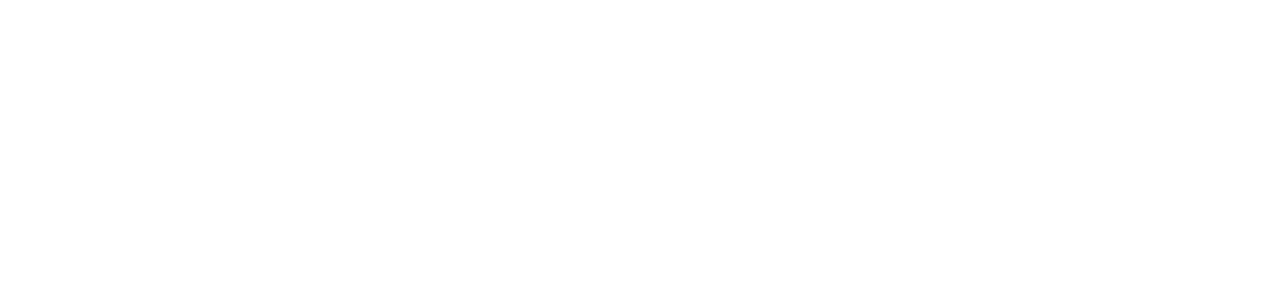
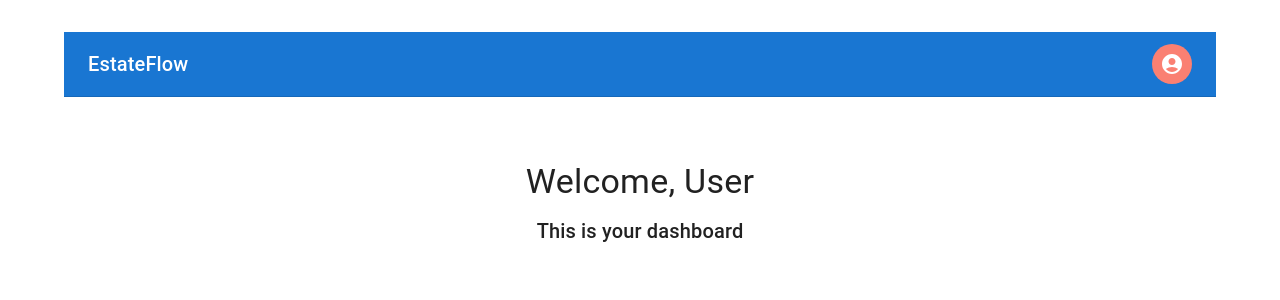
Before and after one commit to Irisvella/SOEN-390-W2024, a React (Vite) app in the folder web-app/: page /user in a window 1280 px wide. Before the commit this address had no page. Shown: the top 300 px of the page. Built offline with nearby package versions, Linux system fonts and the light colour scheme; the HTML template or start-up script is replaced by a standard one.

Commit message:
Quick template for welcome page after sign in

```diff
--- a/web-app/src/App.tsx
+++ b/web-app/src/App.tsx
@@ -3,7 +3,9 @@
 import { BrowserRouter as Router, Routes, Route } from 'react-router-dom';
 import SignUp from './components/Authentication/SignUp.jsx';
 import Login from './components/Authentication/Login.jsx';
+import ProfileDash from './components/ProfileDash.js';
 import './App.css';
+
 
 function App() {
   return (
@@ -12,6 +14,7 @@ function App() {
         <Route path="/Signup" element={<SignUp />} />
         {/* You can add more routes here */}
         <Route path="/login" element={<Login />} />
+        <Route path="/user" element={<ProfileDash />} />
         {/* <Route path="/" element={<Home />} /> */}
       </Routes>
     </Router>
--- /dev/null
+++ b/web-app/src/components/ProfileDash.tsx
@@ -0,0 +1,44 @@
+import React from 'react';
+import { AppBar, Box, Container, CssBaseline, Toolbar, Typography, IconButton, Avatar } from '@mui/material';
+import AccountCircleIcon from '@mui/icons-material/AccountCircle';
+
+const ProfileDash = () => {
+  // Assuming username can be fetched or passed as props
+  const username = "User"; // Placeholder username
+
+  return (
+    <>
+      <CssBaseline />
+      <Container maxWidth="lg">
+        <AppBar position="static" color="primary" elevation={0} sx={{ borderBottom: (theme) => `1px solid ${theme.palette.divider}` }}>
+          <Toolbar sx={{ flexWrap: 'wrap', justifyContent: 'space-between' }}>
+            <Typography variant="h6" color="inherit" noWrap>
+              EstateFlow
+            </Typography>
+            <IconButton sx={{ p: 0 }}>
+              <Avatar sx={{ bgcolor: "salmon" }}><AccountCircleIcon /></Avatar>
+            </IconButton>
+          </Toolbar>
+        </AppBar>
+        <Box
+          sx={{
+            mt: 8,
+            display: 'flex',
+            flexDirection: 'column',
+            alignItems: 'center',
+          }}
+        >
+          <Typography component="h1" variant="h4" gutterBottom>
+            Welcome, {username}
+          </Typography>
+          <Typography variant="h6">
+            This is your dashboard
+          </Typography>
+          {/* Additional user info and actions can be added here */}
+        </Box>
+      </Container>
+    </>
+  );
+};
+
+export default ProfileDash;
```
